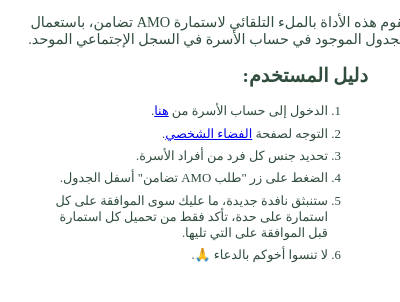
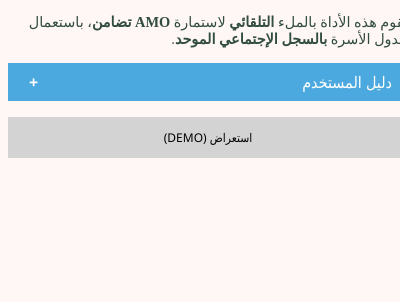
Before and after one commit to Kamal-OS/rsu-to-amo, a browser extension: page popup.html in a window 400 px wide. Drawn offline with Linux system fonts and the light colour scheme.

Commit message:
update popup style & project folder structure

```diff
--- a/background.js
+++ b/background.js
@@ -20,7 +20,7 @@
 
             chrome.scripting.executeScript({
                 target: {tabId: tab.id},
-                files: ["./scripts/rsu-ui.js"]
+                files: ["./scripts/inject/rsu-ui.js"]
             })
         }
     }
@@ -54,7 +54,7 @@
     if (message.type === "rsu-ui-ready") {
         chrome.scripting.executeScript({
             target: {tabId: sender.tab.id},
-            files: ["./scripts/rsu-data.js"]
+            files: ["./scripts/inject/rsu-data.js"]
         })
     }
 
--- a/popup.css
+++ b/popup.css
@@ -6,12 +6,81 @@
 
 body {
     font-size: .8rem;
+    background-color: rgb(255, 246, 246);
 }
 
 p {
     font-size: .9rem;
 }
 
+p span {
+    font-weight: 600;
+}
+
 li {
     padding-bottom: .5em;
+    font-weight: 600;
 }
+
+.collapsible {
+    background-color: #4CA9DF;
+    color: white;
+    cursor: pointer;
+    width: 100%;
+    padding: .5em 1em;
+    border: none;
+    text-align: right;
+    outline: none;
+    font-size: 1rem;
+    font-family: 'Segoe UI', Tahoma, Geneva, Verdana, sans-serif;
+}
+
+.active,
+.collapsible:hover {
+    background-color: #292E91;
+}
+
+.collapsible::before {
+    content: '\002B';
+    color: white;
+    font-weight: bold;
+    float: left;
+    margin-left: 5px;
+}
+
+.active::before {
+    content: "\2212";
+}
+
+.content {
+    padding: 0 18px;
+    max-height: 0;
+    overflow: hidden;
+    transition: max-height 0.2s ease-out;
+    background-color: #f1f1f1;
+}
+
+.demo-btn {
+    display: inline-block;
+    border: none;
+
+    background-color: lightgray;
+
+    padding: 1em 2em;
+    margin: 1rem 0;
+
+    font-size: .75rem;
+    font-family: 'Segoe UI', Tahoma, Geneva, Verdana, sans-serif;
+    font-weight: 500;
+    text-align: center;
+
+    cursor: pointer;
+}
+
+.demo-btn:hover {
+    background-color: rgb(227, 227, 227);
+}
+
+div.demo {
+    display: grid;
+}
--- a/popup.html
+++ b/popup.html
@@ -12,11 +12,16 @@
 <body>
     <div class="container">
         <div>
-            <p>تقوم هذه الأداة بالملء التلقائي لاستمارة AMO تضامن، باستعمال الجدول الموجود في حساب الأسرة في السجل الإجتماعي
-                الموحد.
+            <p>
+                تقوم هذه الأداة بالملء
+                <span>التلقائي</span>
+                لاستمارة
+                <span>AMO تضامن</span>،
+                باستعمال جدول الأسرة
+                <span>بالسجل الإجتماعي الموحد</span>.
             </p>
-            <figure>
-                <figcaption><h2>دليل المستخدم:</h2></figcaption>
+            <button class="collapsible">دليل المستخدم</button>
+            <div class="content">
                 <ol>
                     <li>الدخول إلى حساب الأسرة من <a href="https://www.rsu.ma/rsu/account/log-in">هنا</a>.</li>
                     <li>التوجه لصفحة <a href="https://www.rsu.ma/rsu/personnal-space">الفضاء الشخصي</a>.</li>
@@ -25,7 +30,10 @@
                     <li>ستنبثق نافدة جديدة، ما عليك سوى الموافقة على كل استمارة على حدة، تأكد فقط من تحميل كل استمارة قبل الموافقة على التي تليها.</li>
                     <li>لا تنسوا أخوكم بالدعاء 🙏.</li>
                 </ol>
-            </figure>
+            </div>
+            <div class="demo">
+                <button class="demo-btn">استعراض (DEMO)</button>
+            </div>
         </div>
     </div>
 </body>
--- a/popup.js
+++ b/popup.js
@@ -1,3 +1,4 @@
+// make <a> tags open href url in new tab
 document.addEventListener('DOMContentLoaded', function () {
     var links = document.getElementsByTagName("a");
     for (var i = 0; i < links.length; i++) {
@@ -9,4 +10,20 @@
             };
         })();
     }
-});
+})
+
+// collapsible
+var coll = document.getElementsByClassName("collapsible");
+var i;
+
+for (i = 0; i < coll.length; i++) {
+  coll[i].addEventListener("click", function() {
+    this.classList.toggle("active");
+    var content = this.nextElementSibling;
+    if (content.style.maxHeight){
+      content.style.maxHeight = null;
+    } else {
+      content.style.maxHeight = content.scrollHeight + "px";
+    }
+  });
+}
```
Also changed, not shown: manifest.json, scripts/content/amo.js (renamed from scripts/amo.js), scripts/inject/rsu-data.js (renamed from scripts/rsu-data.js), scripts/inject/rsu-ui.js (renamed from scripts/rsu-ui.js).
